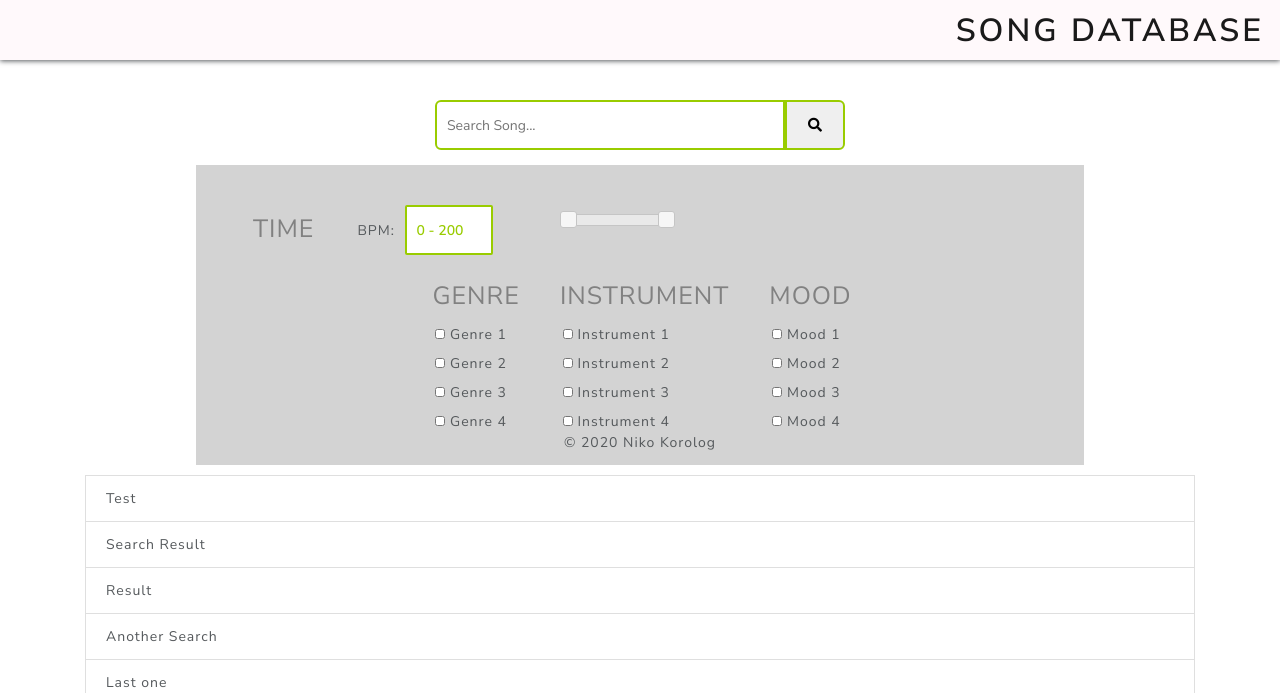
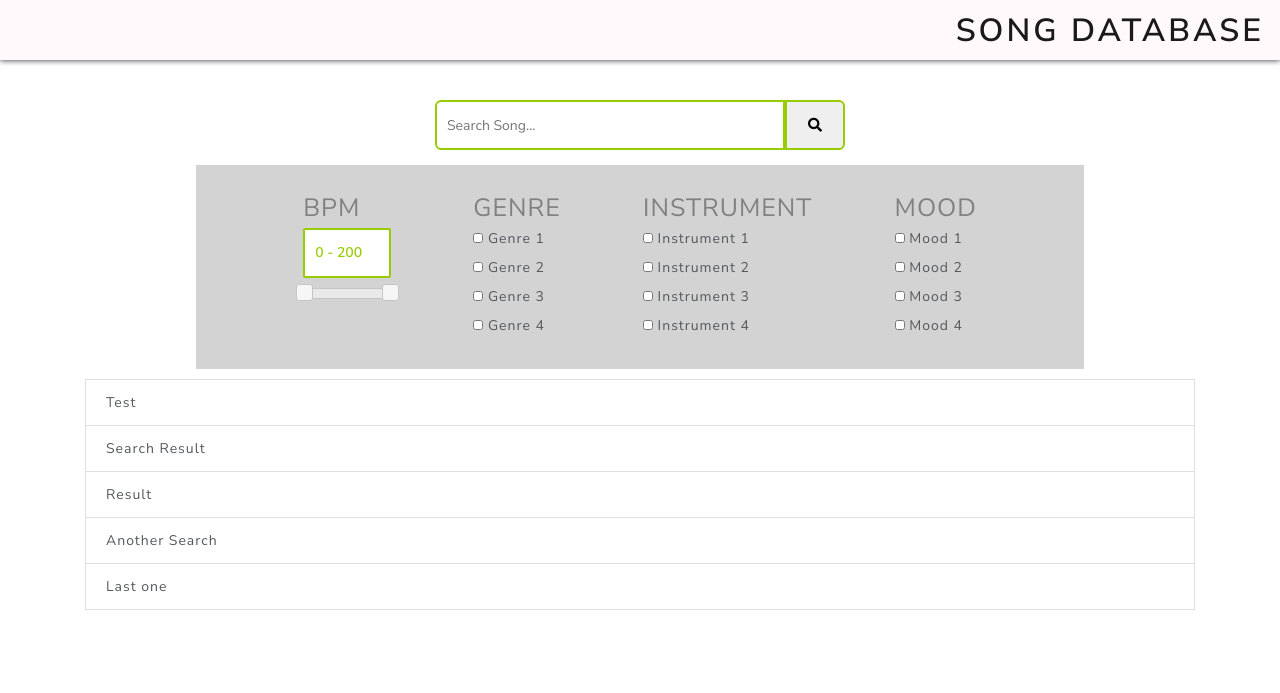
Before and after one commit to GSPuniani/eek-anderson-media, a Django app: template music_lib_search_tool/music_lib_search_tool/templates/music_collection_search/Search_View.html in a window 1280 px wide. Shown: the top 693 px of the page. Run offline with Django 3.2, Linux system fonts and the light colour scheme; the template is opened without the code that fills it, so the values that code supplies are empty; some libraries are stand-ins or nearby versions.

Commit message:
fixed search menu layout

```diff
--- a/music_lib_search_tool/music_lib_search_tool/site_static/music_collection_search/css/Search_View.css
+++ b/music_lib_search_tool/music_lib_search_tool/site_static/music_collection_search/css/Search_View.css
@@ -136,14 +136,13 @@ input {
 
 .searchParams {
   display: flex;
-  justify-content: center;
-  align-items: center;
-  margin-right: 20px;
+  justify-content: space-evenly;
+  align-items: top;
 }
 
 /* The navigation menu links */
 .sidenav a {
-  padding: 8px 8px 8px 32px;
+  /* padding: 8px 8px 8px 32px; */
   text-decoration: none;
   font-size: 25px;
   color: #818181;
@@ -185,28 +184,30 @@ input {
 }
 
 .slider {
-  display: flex;
-  align-items: center;
+  /* display: flex; */
+  /* align-items: top; */
+  /* text-align: center; */
 }
 
 #slider {
-  margin: 10px 35px 10px 35px;
+  /* margin: 10px 35px 10px 35px; */
 }
 
 #slider-range {
-  margin: 10px 35px 30px 35px;
-  width: 100px;
+  margin-top: 10px;
+  width: 100%;
 }
 
 #amount {
-  margin: 5px;
+  /* margin: 5px; */
+  /* margin-left: 32px; */
   border-radius: 2px;
 }
 
 input.checkbox-item {
   width: 10px;
   height: 10px;
-  margin-left: 35px;
+  /* margin-left: 35px; */
 }
 
 #footer {
--- a/music_lib_search_tool/music_lib_search_tool/templates/music_collection_search/Search_View.html
+++ b/music_lib_search_tool/music_lib_search_tool/templates/music_collection_search/Search_View.html
@@ -77,21 +77,19 @@
 
           <!-- search parameter -->
           <div id="mySidenav" class="sidenav">
-            <div class="slider">
-              <a href="#" id="menuitem">TIME</a>
-              <p id="slider">
-                <label for="amount">BPM:</label>
+
+            <div class="searchParams">
+                <div class="menu slider">
+                    <a href="#" id="menuitem">BPM</a>
                     <input
                     type="text"
                     id="amount"
                     readonly
                     style="color: #99cc00; font-weight: bold; width: 88px"
                     />
-              </p>
                     <div id="slider-range"></div>
                   </div>
 
-            <div class="searchParams">
               <div class="menu">
                 <a href="#" id="menuitem">GENRE</a>
                 <form id="checkbox-menu">
@@ -161,7 +159,7 @@
 
     <!--search results-->
 
-    <div id="footer">© 2020 Niko Korolog</div>
+    <!-- <div id="footer">© 2020 Niko Korolog</div> -->
     <!--script for filter menu-->
     <script>
       function toggleMenu() {
```
Lines whose indentation alone changed are shown as unchanged.
